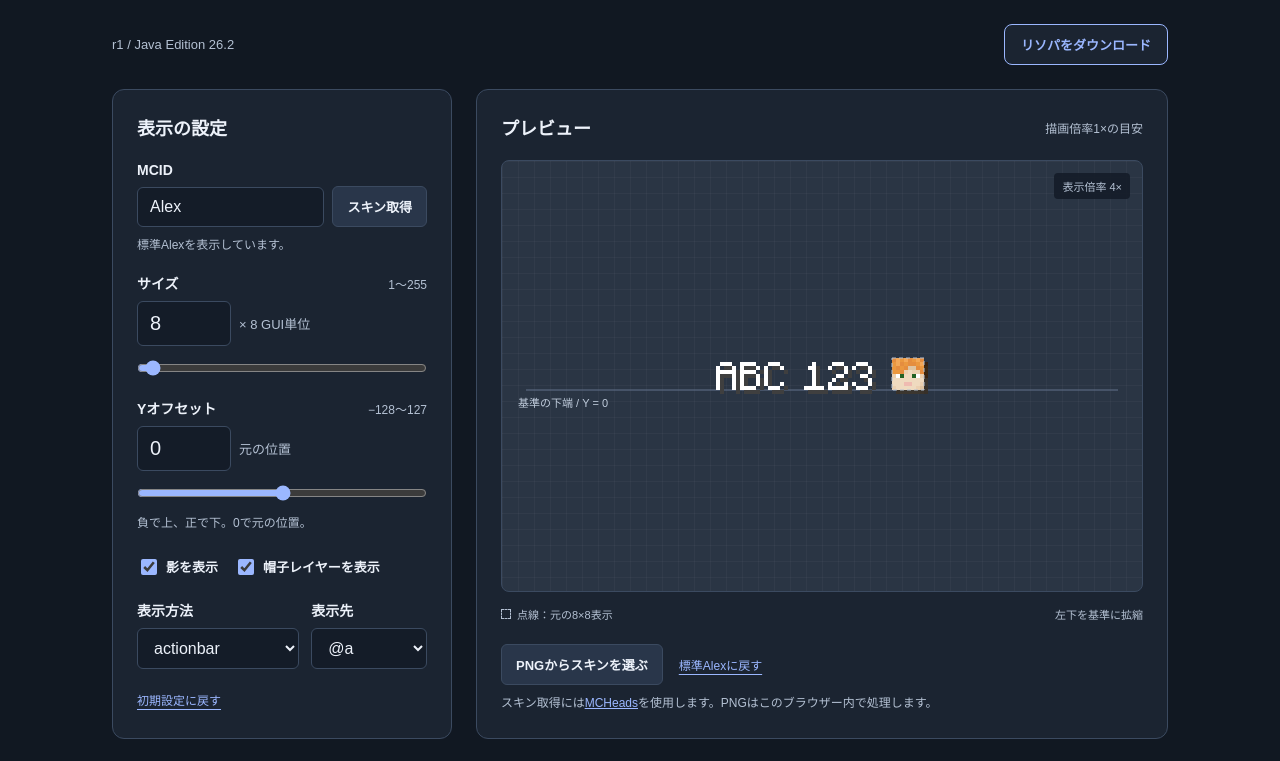
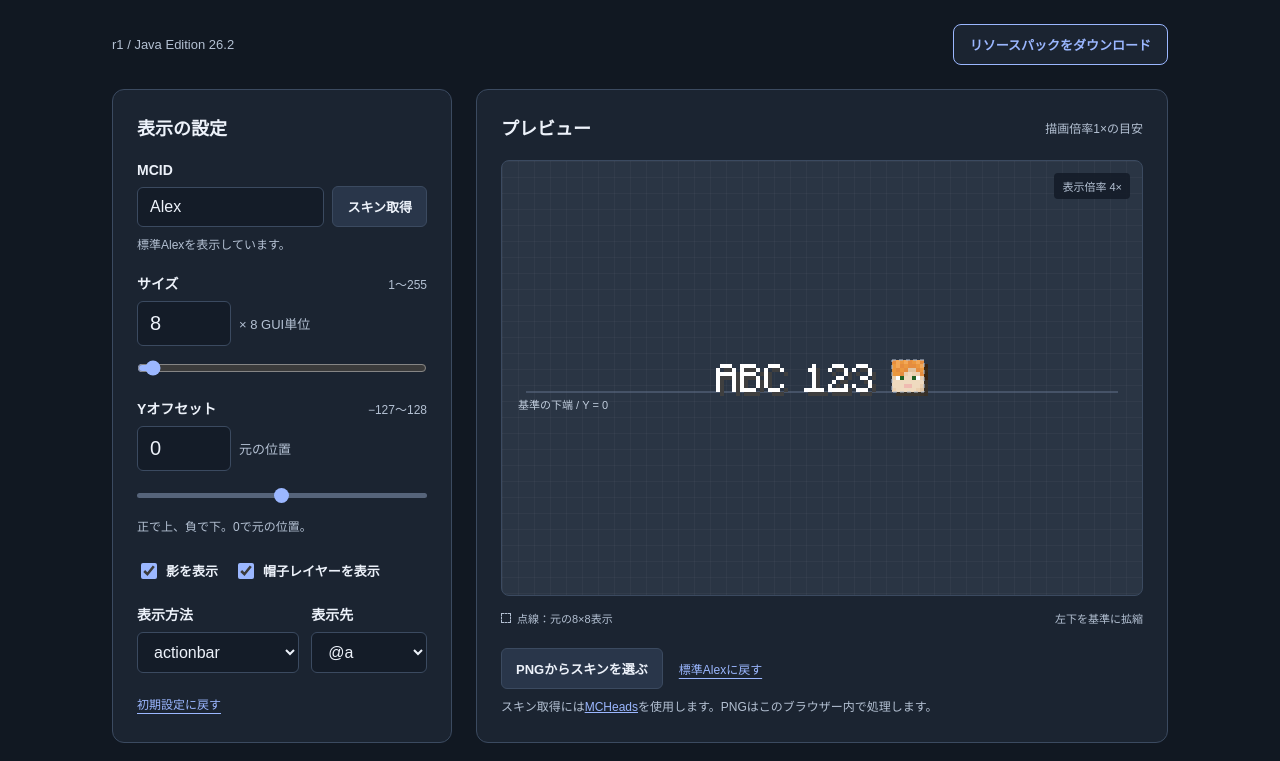
Before and after one commit to nea-c/TextHeadGlyph, a website: page docs/index.html in a window 1280 px wide. Shown: the top 761 px of the page. Drawn offline with Linux system fonts and the light colour scheme.

Commit message:
Make positive Y move upwards and keep the Y slider rail uniform

```diff
--- a/docs/app.mjs
+++ b/docs/app.mjs
@@ -1,4 +1,4 @@
-import { generate } from './converter.mjs';
+import { generate } from './converter.mjs?v=controls-2';
 
 const $ = id => document.getElementById(id);
 const form = $('settings');
@@ -84,7 +84,7 @@ function update() {
     $('body-color').textContent = encoded.color;
     $('shadow-color').textContent = `${encoded.shadowColor} (${encoded.shadowHex})`;
     $('size-echo').textContent = settings.size;
-    $('offset-direction').textContent = settings.offset === 0 ? '元の位置' : `${settings.offset < 0 ? '上' : '下'}へ${Math.abs(settings.offset)}`;
+    $('offset-direction').textContent = settings.offset === 0 ? '元の位置' : `${settings.offset > 0 ? '上' : '下'}へ${Math.abs(settings.offset)}`;
     $('size-range').value = settings.size;
     $('offset-range').value = settings.offset;
     $('error').hidden = true;
@@ -120,7 +120,8 @@ function draw() {
   canvas.height = Math.round(height * dpr);
   ctx.setTransform(dpr, 0, 0, dpr, 0, 0);
   ctx.imageSmoothingEnabled = false;
-  const { size, offset, shadow } = lastSettings;
+  const { size, offset: upwardOffset, shadow } = lastSettings;
+  const offset = -upwardOffset;
   // Auto-fit both the original glyph and the transformed head, including shadow.
   const textWidth = referenceText ? referenceText.width : 40;
   const left = -textWidth - 4;
--- a/docs/converter.mjs
+++ b/docs/converter.mjs
@@ -1,14 +1,15 @@
-// Size and offset are bytes, shared by the body and shadow markers.
+// UI offset is positive upwards. The shader byte uses positive downwards.
 export function generate({ player = 'Alex', size = 8, offset = 0, shadow = true, hat = true, target = '@a', mode = 'actionbar' } = {}) {
   if (!/^[A-Za-z0-9_]{1,16}$/.test(player)) throw new Error('MCIDは英数字・_で1〜16文字にしてください。');
   if (!Number.isInteger(size) || size < 1 || size > 255) throw new Error('サイズは1〜255の整数にしてください。');
-  if (!Number.isInteger(offset) || offset < -128 || offset > 127) throw new Error('Yオフセットは−128〜127の整数にしてください。');
+  if (!Number.isInteger(offset) || offset < -127 || offset > 128) throw new Error('Yオフセットは−127〜128の整数にしてください。');
   if (!['@a', '@s', '@p', '@r'].includes(target)) throw new Error('表示先を選択してください。');
   if (!['actionbar', 'title', 'subtitle', 'tellraw'].includes(mode)) throw new Error('表示方法を選択してください。');
   const hex = n => n.toString(16).padStart(2, '0');
-  const payload = hex(size) + hex(offset + 128);
+  const encodedY = 128 - offset;
+  const payload = hex(size) + hex(encodedY);
   const color = '#fe' + payload;
-  const shadowColor = shadow ? (0xfffd0000 | (size << 8) | (offset + 128)) : 0;
+  const shadowColor = shadow ? (0xfffd0000 | (size << 8) | encodedY) : 0;
   const component = `{player:"${player}",hat:${Boolean(hat)},color:"${color}",shadow_color:${shadowColor}}`;
   const prefix = mode === 'tellraw' ? `/tellraw ${target}` : `/title ${target} ${mode}`;
   return { color, shadowColor, shadowHex: shadow ? '0xfffd' + payload : '0x00000000', component, command: `${prefix} ${component}` };
--- a/docs/index.html
+++ b/docs/index.html
@@ -6,14 +6,14 @@
     <meta name="theme-color" content="#111822">
     <meta name="description" content="Minecraft Java 26.2の頭表示をサイズ・Yオフセットで調整するリソースパックとコマンド生成ツール。">
     <title>TextHeadGlyph — 頭表示のコマンド生成</title>
-    <link rel="stylesheet" href="styles.css?v=dark-1">
-    <script type="module" src="app.mjs?v=dark-1"></script>
+    <link rel="stylesheet" href="styles.css?v=controls-2">
+    <script type="module" src="app.mjs?v=controls-2"></script>
   </head>
   <body>
     <main>
       <div class="page-tools">
         <span class="version">r1 / Java Edition 26.2</span>
-        <a class="download" href="https://github.com/nea-c/TextHeadGlyph/releases/download/r1/TextHeadGlyph-26.2.zip">リソパをダウンロード</a>
+        <a class="download" href="https://github.com/nea-c/TextHeadGlyph/releases/download/r1/TextHeadGlyph-26.2.zip">リソースパックをダウンロード</a>
       </div>
 
       <div class="workspace">
@@ -31,10 +31,10 @@
             <div class="input-row measure"><input id="size" name="size" type="number" min="1" max="255" step="1" value="8" required><span>× <output id="size-echo">8</output> GUI単位</span></div>
             <input id="size-range" type="range" min="1" max="255" value="8" aria-label="サイズのスライダー">
 
-            <div class="number-label"><label for="offset">Yオフセット</label><span>−128〜127</span></div>
-            <div class="input-row measure"><input id="offset" name="offset" type="number" min="-128" max="127" step="1" value="0" required><span id="offset-direction">元の位置</span></div>
-            <input id="offset-range" type="range" min="-128" max="127" value="0" aria-label="Yオフセットのスライダー">
-            <p class="field-note">負で上、正で下。0で元の位置。</p>
+            <div class="number-label"><label for="offset">Yオフセット</label><span>−127〜128</span></div>
+            <div class="input-row measure"><input id="offset" name="offset" type="number" min="-127" max="128" step="1" value="0" required><span id="offset-direction">元の位置</span></div>
+            <input id="offset-range" type="range" min="-127" max="128" value="0" aria-label="Yオフセットのスライダー">
+            <p class="field-note">正で上、負で下。0で元の位置。</p>
 
             <div class="toggles">
               <label class="check"><input id="shadow" name="shadow" type="checkbox" checked>影を表示</label>
--- a/docs/styles.css
+++ b/docs/styles.css
@@ -52,6 +52,12 @@ input:not([type="range"]):not([type="checkbox"]):not([type="file"]), select { pa
 .measure input { max-width: 94px; font-size: 20px !important; font-variant-numeric: tabular-nums; }
 .measure span { color: var(--muted); font-size: 13px; }
 input[type="range"] { width: 100%; margin: 14px 0 0; accent-color: var(--accent); }
+/* Keep the Y rail one color on both sides of the thumb in all positions. */
+#offset-range { appearance: none; -webkit-appearance: none; height: 20px; background: transparent; }
+#offset-range::-webkit-slider-runnable-track { height: 5px; background: #56647a; border-radius: 3px; }
+#offset-range::-webkit-slider-thumb { appearance: none; -webkit-appearance: none; width: 15px; height: 15px; margin-top: -5px; border: 0; border-radius: 50%; background: var(--accent); }
+#offset-range::-moz-range-track, #offset-range::-moz-range-progress { height: 5px; background: #56647a; border-radius: 3px; }
+#offset-range::-moz-range-thumb { width: 15px; height: 15px; border: 0; border-radius: 50%; background: var(--accent); }
 .toggles { display: flex; gap: 16px; margin: 22px 0; flex-wrap: wrap; }
 .check { display: flex; align-items: center; gap: 6px; font-size: 13px; margin: 0; }
 .check input { accent-color: var(--accent); width: 16px; height: 16px; }
```
Also changed, not shown: tests/converter.test.mjs (+5 -5 lines), README.md.
